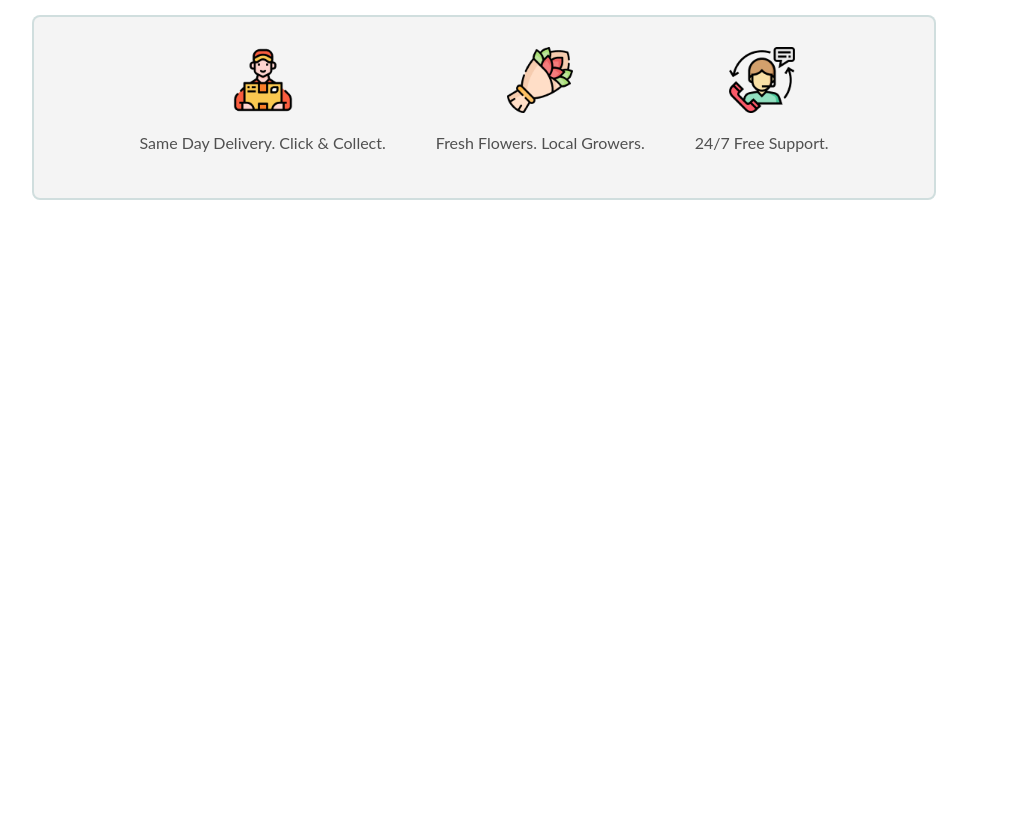
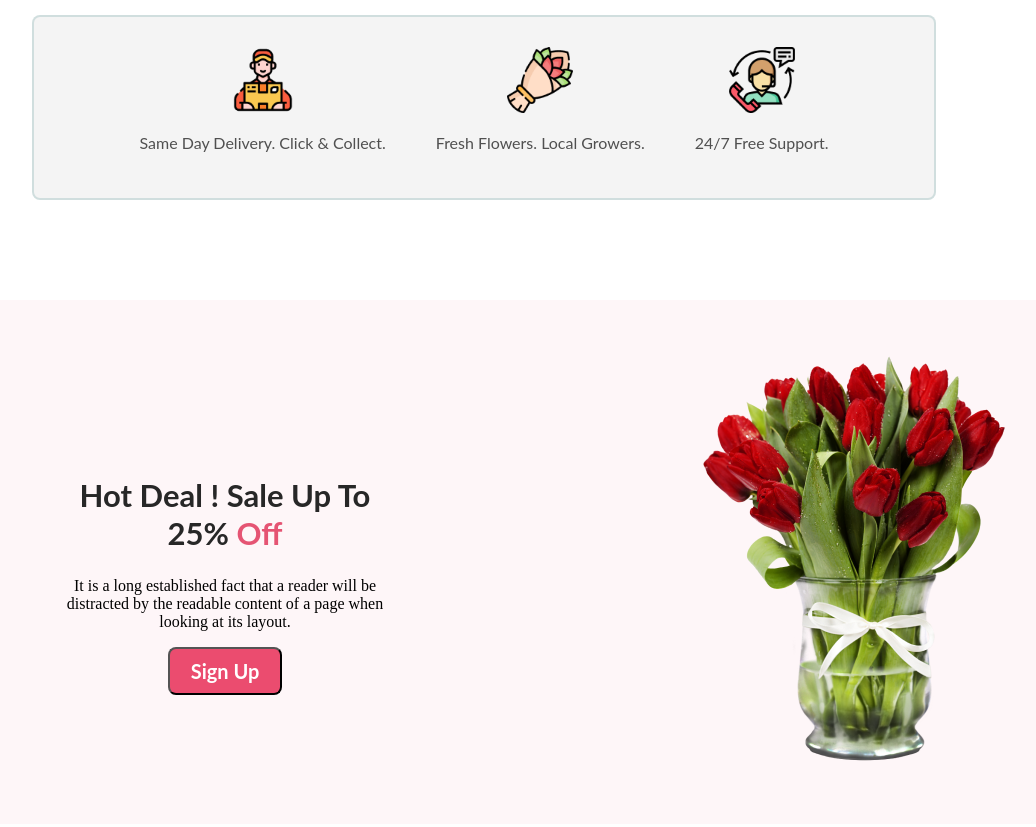
Before and after one commit to shakayet/Assigment-1-flower-shop, a plain HTML site: page index.html in a window 1280 px wide. Shown: the part 1442-2269 px from the top of the page, without its empty margins (156-1192 px from the left). Before the commit the page ends 1742 px from the top, so only its background shows below. Drawn offline with Linux system fonts and the light colour scheme.

Commit message:
Added hot deal section

```diff
--- a/index.html
+++ b/index.html
@@ -66,6 +66,18 @@
             </div>
         </section>
 
+        <!-- hot deal section start from here -->
+        <section class="hot-deal-container">
+            <div class="hot-deal-item" id="hot-deal-item-first">
+                <h1 class="hot-deal-caption">Hot Deal ! Sale Up To 25% <span class="red">Off</span></h1>
+                <p class="hot-deal-description">It is a long established fact that a reader will be distracted by the readable content of a page when looking at its layout.</p>
+                <button class="btn-primary">Sign Up</button>
+            </div>
+            <div class="hot-deal-item">
+                <img src="Flower Asset/pngwing 8.png" alt="" class="hot-deal-photo">
+            </div>
+        </section>
+
     </main>
     <!-- Footer start from here -->
     <footer>
--- a/style.css
+++ b/style.css
@@ -152,3 +152,39 @@
 }
 
 /* Hot deal start from here */
+
+.hot-deal-container {
+    display: flex;
+    border-radius: 8px;
+    background: rgba(229, 84, 115, 0.05);
+}
+
+.hot-deal-item {
+    margin-right: 100px;
+    margin-left: 200PX;
+    text-align: center;
+}
+
+.hot-deal-caption {
+    color: #272727;
+    font-family: Lato;
+    font-size: 31px;
+    font-weight: 700;
+}
+
+.red {
+    color: #E55473;
+    font-family: Lato;
+    font-size: 31px;
+    font-weight: 700;
+}
+
+#hot-deal-item-first{
+    margin-top: 150px;
+    margin-bottom: 100px;
+}
+
+.hot-deal-item img{
+    margin-top: 50px;
+    margin-bottom: 50px;
+}
```
